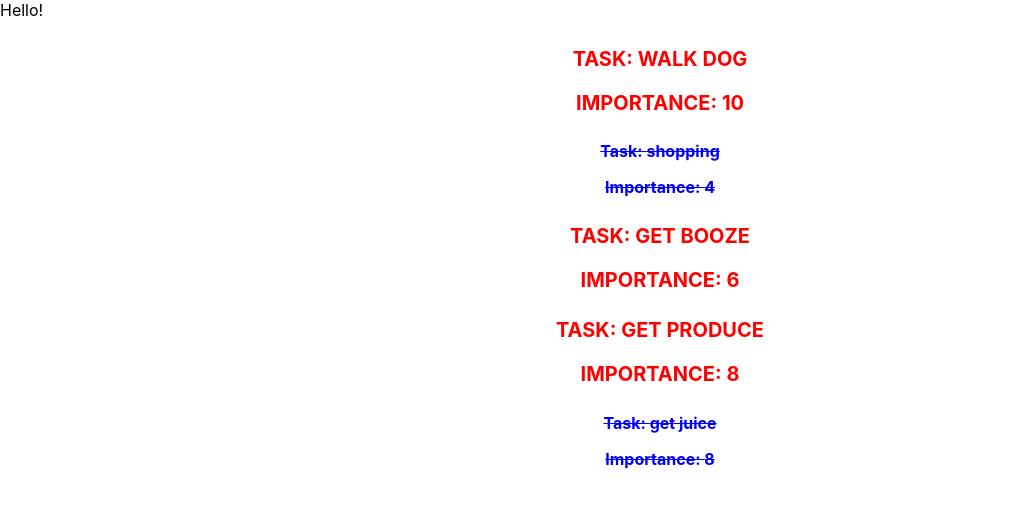
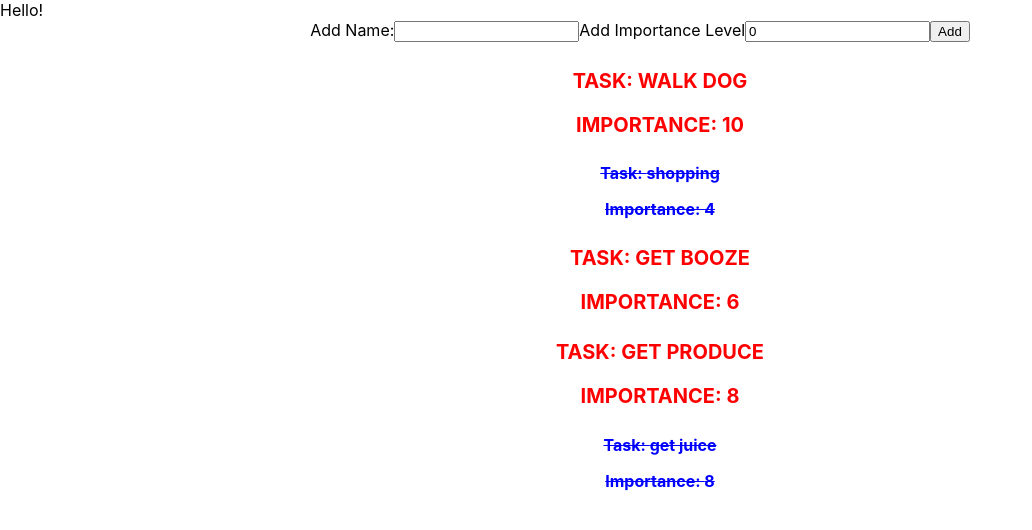
Before and after one commit to dbennin125/todo-fe-5-14-20, a React (Create React App) app: page / in a window 1280 px wide. Shown: the top 530 px of the page, without its empty margins (0-1032 px from the left). Built offline with nearby package versions, Linux system fonts and the light colour scheme.

Commit message:
states are working correctly

```diff
--- a/src/Todos.js
+++ b/src/Todos.js
@@ -37,17 +37,47 @@ state = {
         importance: 8,
         is_completed: true,
       }
-    ]
+    ],
+    newTodoName: '',
+    newTodoImportance: 0,
+}
+
+handleNameChange =  (e) => {
+    this.setState({ newTodoName: e.target.value });
+}
+
+handleImportanceChange = (e) => {
+    this.setState({ newTodoImportance: e.target.value });
+}
+
+getClassName = (item) => {
+    if (item.is_completed) return 'completed';
+    if (!item.is_completed) return 'incomplete';
+}
+
+handSubmit = (e) => {
+    e.preventDefault();
 
 }
 
+    render() {
+    //   (console.log(this.state.newTodoName)) //newTodoName state works
+    //   (console.log(this.state.newTodoImportance, 'lolol')); //state changes with input from importance
 
-    render() {
-        return (
+      return (
             <div className="App">
+                <form onSubmit="">
+                  <label name="name">
+                      Add Name:<input value={this.state.newTodoName} onChange={this.handleNameChange} />
+                </label>
+                <label name="importance">
+                    Add Importance Level<input value={this.state.newTodoImportance} onChange={this.handleImportanceChange}/>
+                </label>
+                <button>Add</button>
+                </form>
                <ul>
                 {
-                this.state.todos.map(item => <li className={ item.is_completed ? 'completed' : 'incomplete'} key={item.task}>
+                this.state.todos.map(item => <li className={this.getClassName(item)} key={item.task}>
                     <h4>Task: {item.task}<p>Importance: {item.importance}</p></h4>
                 </li>)
                 }
```
